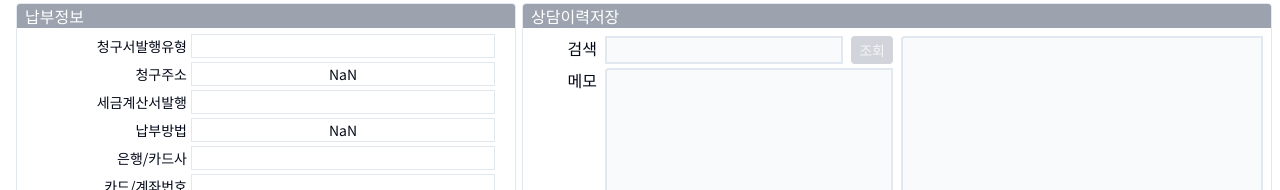
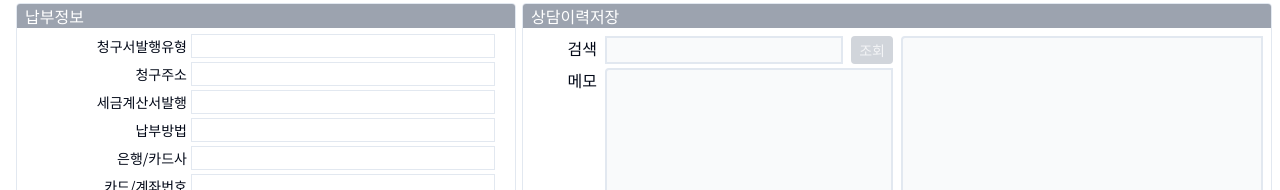
Before and after one commit to sprisao/SkPoc, a Next.js app: page /second in a window 1280 px wide. Shown: the part 550-740 px from the top of the page. Built offline with nearby package versions, Linux system fonts and the light colour scheme.

Commit message:
디버깅 : key와 NaN 관련 warnings 해결

```diff
--- a/components/sections/BillingInformation.tsx
+++ b/components/sections/BillingInformation.tsx
@@ -56,13 +56,13 @@ const BillingInformation = ({
             <div className="flex flex-col">
                 <div className="flex flex-row w-full justify-between py-2 px-2 ">
                     <div className="flex flex-col w-full text-sm justify-evenly space-y-2">
-                        {rows1.map((row) => (
-                            <GridRowComponent title={row.title} contents={row.contents}/>
+                        {rows1.map((row, index) => (
+                            <GridRowComponent title={row.title} contents={row.contents} key={`billing-row1-${index}`}/>
                         ))}
                     </div>
                     <div className="flex flex-col w-full text-sm justify-evenly space-y-2">
-                        {rows2.map((row) => (
-                            <GridRowComponent title={row.title} contents={row.contents}/>))}
+                        {rows2.map((row,index) => (
+                            <GridRowComponent title={row.title} contents={row.contents} key={`billing-row2-${index}`}/>))}
                     </div>
                 </div>
                 <div className="grid grid-cols-4 gap-1 justify-evenly p-2 h-full">
--- a/components/sections/CustomerServiceDetail.tsx
+++ b/components/sections/CustomerServiceDetail.tsx
@@ -95,12 +95,12 @@ const CustomerServiceDetail = ({data}: CustomerServiceDetailProps) => {
             <div className="grid grid-cols-2 py-2 px-2">
                 <div className="col-span-1 flex flex-col space-y-0.5">
                     {rows1.map((row, index) => (
-                        <GridRowComponent key={index} {...row} />
+                        <GridRowComponent key={`detail-row1-${index}`} {...row} />
                     ))}
                 </div>
                 <div className="col-span-1 flex flex-col space-y-0.5">
                     {rows2.map((row, index) => (
-                        <GridRowComponent key={index} {...row} />
+                        <GridRowComponent key={`detail-row2-${index}`} {...row} />
                     ))}
                 </div>
                 <div className="col-end-3 flex flex-row my-2 justify-end space-x-1">
--- a/components/sections/PaymentInformation.tsx
+++ b/components/sections/PaymentInformation.tsx
@@ -11,48 +11,6 @@ type PaymentInformationProps = {
 
 
 const PaymentInformation = ({data}: PaymentInformationProps) => {
-    // export type CustomerConsultationDetail = {
-    //     serviceNumber: string; // 서비스번호
-    //     postCorpName: string; // 소속법인명
-    //     welfareDiscount: string; // 복지할인
-    //     serviceSubscribeDate: string; // 서비스가입일
-    //     serviceTerminateDate: string; // 서비스해지일
-    //     feeDetailName: string; // 요금제상세
-    //     serviceStatusName: string; // 서비스상태명
-    //     serviceSubscribeClass: string; // 서비스구분
-    //     serviceType: string; // 이용종류
-    //     simType1: string; // SIM유형1
-    //     simType2: string; // SIM유형2
-    //     simType3: string; // SIM유형3
-    //     simType4: string; // SIM유형4
-    //     equipmentManufacturer: string; // 제조사
-    //     equipmentOS: string; // OS
-    //     equipmentNickname1: string; // 단말기애칭1
-    //     equipmentNickname2: string; // 단말기애칭2
-    //     serviceSequence: string; // 일련
-    //     serviceUseDate: string; // 사용일
-    //     minorClass: string; // 미성년자
-    //     equipmentMethod1: string; // 방식1
-    //     equipmentMethod2: string; // 방식2
-    //     legalGuardian: string; // 법정대리인
-    //     serviceNumberPortability1: string; // 번호이동1
-    //     serviceNumberPortability2: string; // 번호이동2
-    //     unpaidMonthCount: number; // 미납월수
-    //     unpaidAmount: number; // 미납금액
-    //     currentMonthCharge: string; // 당월청구
-    //     postChargeAmount: string; // 후청구금액
-    //     billIssueType: string; // 청구서발행유형
-    //     billEmail: string; // 이메일
-    //     billAddress1: string; // 청구주소
-    //     billAddress2: string;
-    //     billAddress3: string;
-    //     taxInvoiceIssue: string; // 새금계산서발행
-    //     paymentMethod1: string; // 납부방법1
-    //     paymentMethod2: string; // 납부방법2
-    //     paymentMethod3: string; // 납부방법3
-    //     bankOrCardCompany: string; // 은행/카드사
-    //     bankOrCardNumber: string; // 카드/계좌번호
-    // };
     return (
         <div className="flex flex-col h-full w-full justify-between">
             <SectionTitle title="납부정보"/>
@@ -74,10 +32,11 @@ const PaymentInformation = ({data}: PaymentInformationProps) => {
                         </p>
                     </div>
                     <div className="flex items-center  col-span-2 ">
-                        <ResultContainer content={data?.billAddress1 + data?.billAddress2 + data?.billAddress3}
-                                         key={
-                                             data?.billAddress1 + data?.billAddress2 + data?.billAddress3
-                                         }/>
+                        <ResultContainer
+                            content={`${data?.billAddress1 || ""} ${data?.billAddress2 || ""} ${data?.billAddress3 || ""}`}
+                            key={`${data?.billAddress1}${data?.billAddress2}${data?.billAddress3}`}
+                        />
+
                     </div>
                 </div>
                 <div className="grid grid-cols-3 gap-1 text-sm">
@@ -97,15 +56,10 @@ const PaymentInformation = ({data}: PaymentInformationProps) => {
                         </p>
                     </div>
                     <div className="flex items-center col-span-2 ">
-                        <ResultContainer content={data?.paymentMethod1 +
-                            data?.paymentMethod2 +
-                            data?.paymentMethod3
-                        } key={
-                            data?.paymentMethod1 +
-                            data?.paymentMethod2 +
-                            data?.paymentMethod3
-
-                        }/>
+                        <ResultContainer
+                            content={`${data?.paymentMethod1 || ""} ${data?.paymentMethod2 || ""} ${data?.paymentMethod3 || ""}`}
+                            key={`${data?.paymentMethod1}${data?.paymentMethod2}${data?.paymentMethod3}`}
+                        />
                     </div>
                 </div>
                 <div className="grid grid-cols-3 gap-1 text-sm">
--- a/components/ui/resultContainer.tsx
+++ b/components/ui/resultContainer.tsx
@@ -1,11 +1,11 @@
 interface ResultContainerProps {
     content: string;
-    key: number | string;
 }
-export default function ResultContainer({content, key} : ResultContainerProps) {
+
+export default function ResultContainer({content}: ResultContainerProps) {
     return (
-        <div key={key} className="flex items-center justify-center w-full border h-6">
-            <p className="text-center text-sm">{content}</p>
+        <div className="flex items-center justify-center w-full border h-6">
+            <p className="text-center text-sm">{content != null ? content : ""}</p>
         </div>
     )
 }
```
